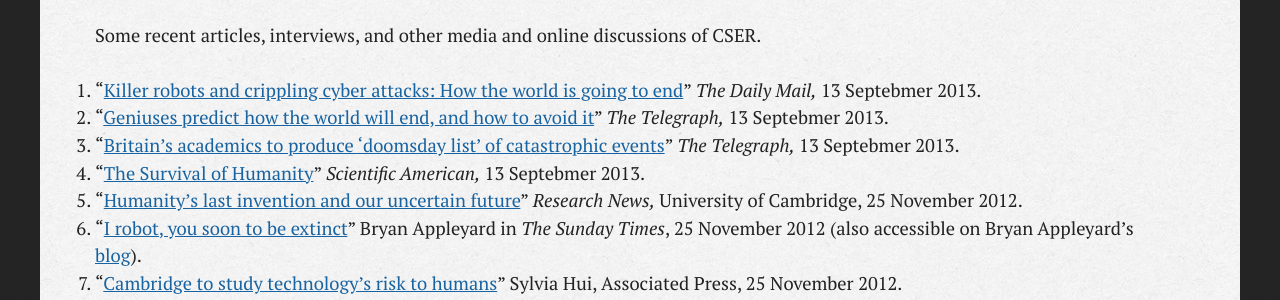
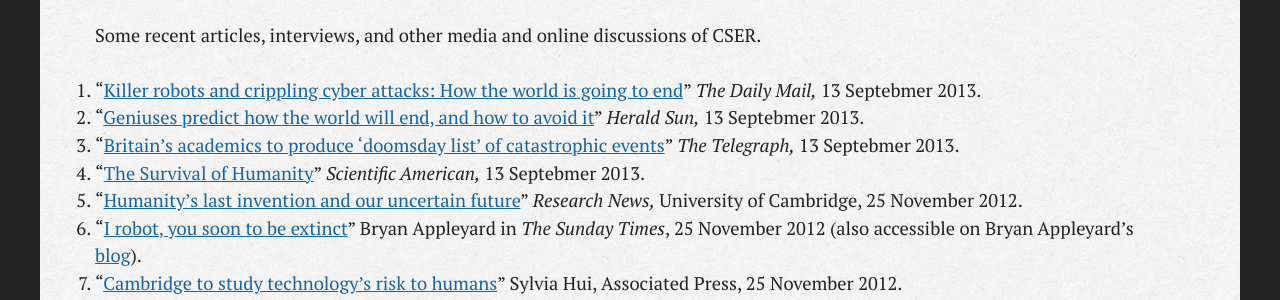
Before and after one commit to cseruk/cseruk.github.io, a Jekyll site: the page built from media.md, in a window 1280 px wide. Shown: the part 256-556 px from the top of the page. Built offline with Jekyll 4.4.1, drawn with Linux system fonts in a browser that asks for light colours; nearby versions of some CDN libraries; Markdown is read by kramdown in place of the engine named in the settings.

Commit message:
Update media.md

```diff
--- a/media.md
+++ b/media.md
@@ -8,7 +8,7 @@ sidebar: false
 Some recent articles, interviews, and other media and online discussions of CSER.
 
 1. "[Killer robots and crippling cyber attacks: How the world is going to end](http://www.dailymail.co.uk/sciencetech/article-2418990/Science-superheroes-famous-thinkers-form-doomsday-society-save-humanity-asteroids-pandemics--itself.html)" *The Daily Mail,* 13 Septebmer 2013.
-1. "[Geniuses predict how the world will end, and how to avoid it](http://www.heraldsun.com.au/technology/sci-tech/geniuses-predict-how-the-world-will-end-and-how-to-avoid-it/story-fni0c0qs-1226718860033)" *The Telegraph,* 13 Septebmer 2013.
+1. "[Geniuses predict how the world will end, and how to avoid it](http://www.heraldsun.com.au/technology/sci-tech/geniuses-predict-how-the-world-will-end-and-how-to-avoid-it/story-fni0c0qs-1226718860033)" *Herald Sun,* 13 Septebmer 2013.
 1. "[Britain's academics to produce 'doomsday list' of catastrophic events](http://www.telegraph.co.uk/science/10306413/Britains-academics-to-produce-doomsday-list-of-catastrophic-events.html)" *The Telegraph,* 13 Septebmer 2013.
 1. "[The Survival of Humanity](http://blogs.scientificamerican.com/guest-blog/2013/09/13/the-survival-of-humanity/)" *Scientific American,* 13 Septebmer 2013.
 1. "[Humanity’s last invention and our uncertain future](http://www.cam.ac.uk/research/news/humanitys-last-invention-and-our-uncertain-future/)" *Research News,* University of Cambridge, 25 November 2012.
```
